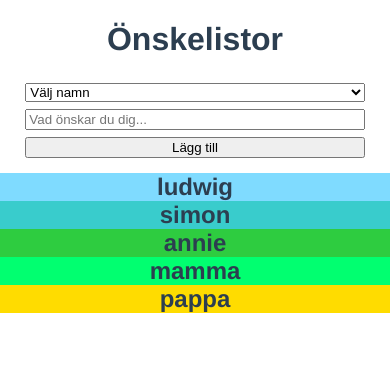
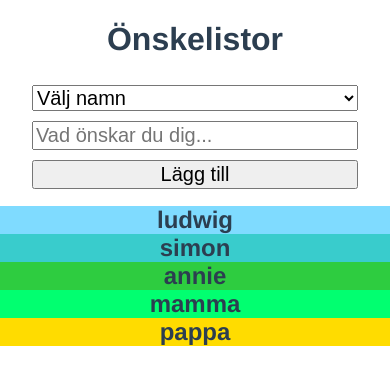
Before and after one commit to VictorWinberg/wishlist, a Vue app: page / in a window 390 px wide. Shown: the top 384 px of the page. Built offline with nearby package versions, Linux system fonts and the light colour scheme.

Commit message:
Adjust style to simplify mobile handling

```diff
--- a/src/components/Wishlist.vue
+++ b/src/components/Wishlist.vue
@@ -108,6 +108,7 @@ li {
   list-style: none;
   text-align: left;
   margin-left: 0.5em;
+  padding: 0.5em 0;
   clear: both;
   overflow: hidden;
 }
@@ -130,6 +131,7 @@ form {
 
 form * {
   margin: 0.25em 1em;
+  font-size: 20px;
 }
 
 #ludwig {
```
